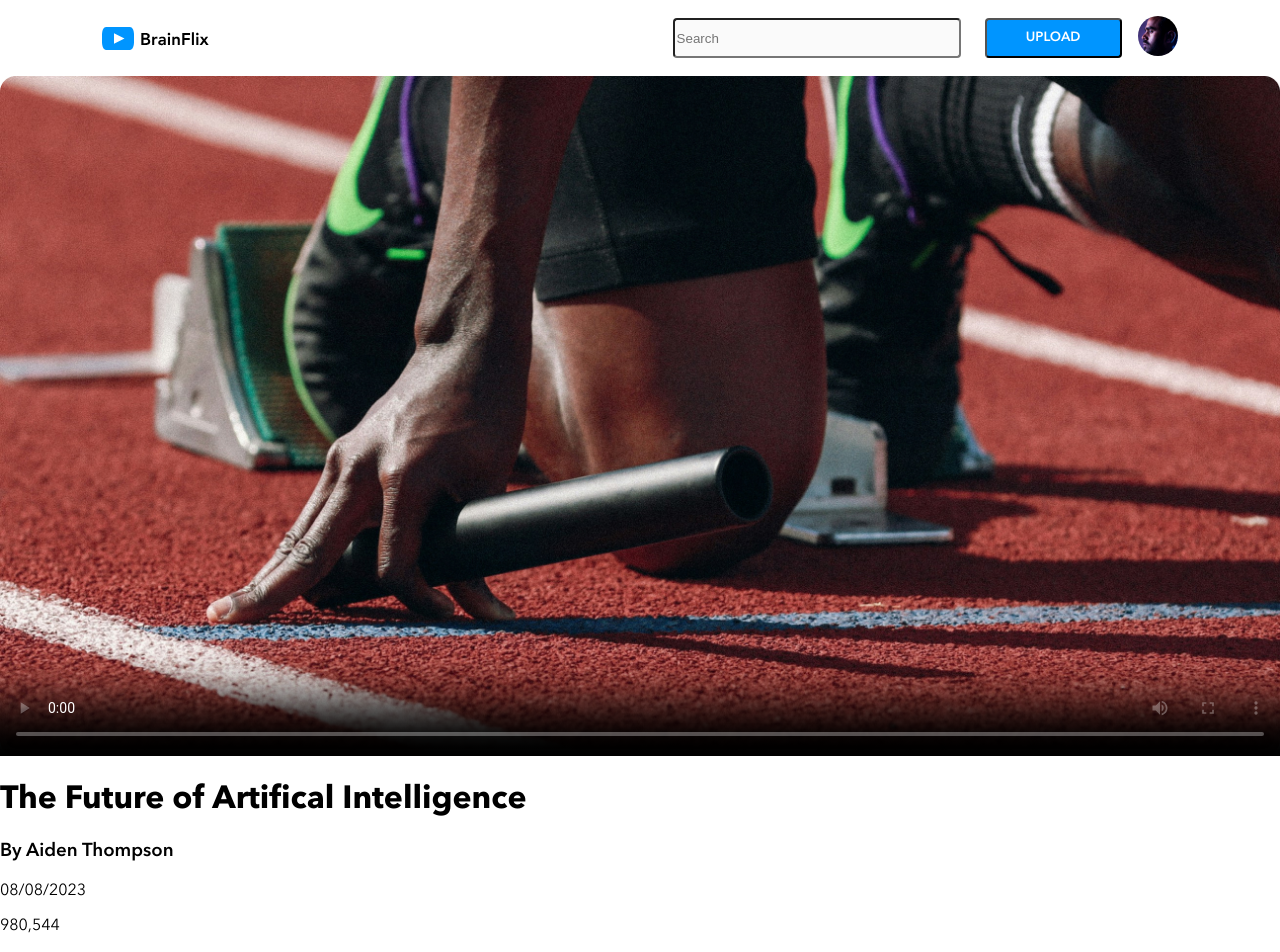
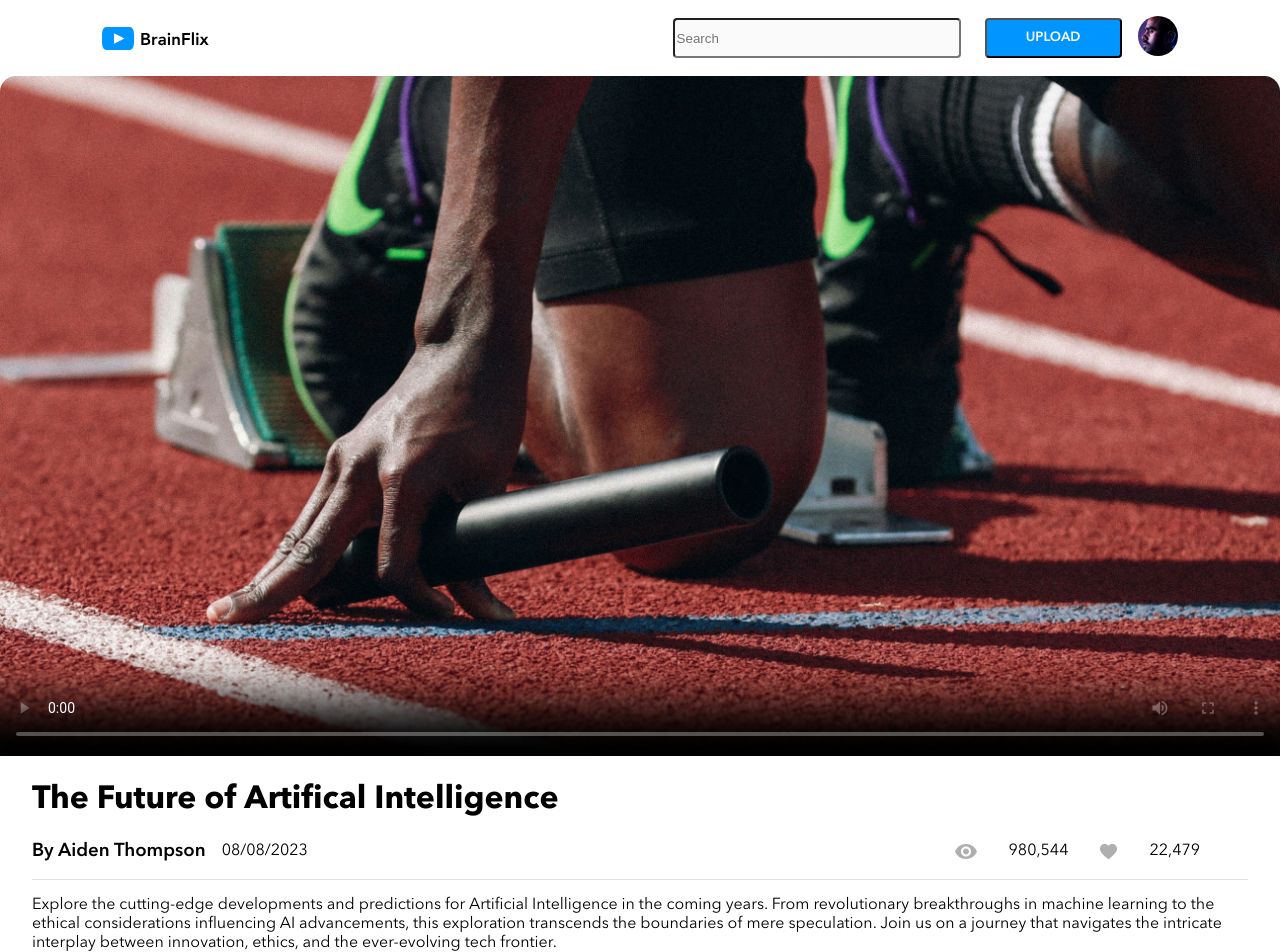
Before and after one commit to Starvingg/jovan-qeleshi-brainflix, a React (Create React App) app: page / in a window 1280 px wide. Shown: the top 952 px of the page. Built offline with nearby package versions, Linux system fonts and the light colour scheme.

Commit message:
Finish video player componenet

```diff
--- a/src/components/VideoPlayer/VideoPlayer.js
+++ b/src/components/VideoPlayer/VideoPlayer.js
@@ -6,20 +6,35 @@ import heartIcon from "../../assets/Icons/likes.svg"
 function VideoPlayer() {
     return (
         <>
-            <div className="videoComponenet">
-                <video className="videoComponenet-controller" controls poster={posterImage} />
+            <div className="videoComponent">
+                <video className="videoComponent-controller" controls poster={posterImage} />
 
                 <div className="videoComponent-infoContainer">
 
-                    <div className="videoComponent-infoContainer-titleInfo">
+                    <div className="videoComponent-infoContainer-title">
                         <h1>The Future of Artifical Intelligence</h1>
                     </div>
 
-                    <div className="videoComponent-infoContainer-titleInfo">
-                        <h3>By Aiden Thompson</h3>
-                        <p>08/08/2023</p>
-                        <p>980,544</p>
-                        <p>22,479</p>
+                    <div className="videoComponent-infoContainer-details">
+
+                        <div className="videoComponent-infoContainer-details-author">
+                            <h3>By Aiden Thompson</h3>
+                            <p>08/08/2023</p>
+                        </div>
+                        <div className="videoComponent-infoContainer-details-viewsLikes">
+                            <div>
+                                <div>
+                                    <img src={viewIcon} />
+                                    <div></div>
+                                    <p>980,544</p>
+                                </div>
+                                <div>
+                                    <img src={heartIcon} />
+                                    <div></div>
+                                    <p>22,479</p>
+                                </div>
+                            </div>
+                        </div>
                     </div>
 
                     <div className="videoComponent-infoContainer-fullInfo">
@@ -28,8 +43,6 @@ function VideoPlayer() {
                             this exploration transcends the boundaries of mere speculation. Join us on a journey that navigates the intricate
                             interplay between innovation, ethics, and the ever-evolving tech frontier.</p>
                     </div>
-
-
                 </div>
 
             </div>
--- a/src/components/VideoPlayer/VideoPlayer.scss
+++ b/src/components/VideoPlayer/VideoPlayer.scss
@@ -1,8 +1,102 @@
 @use "../../app.scss" as *;
 
-.videoComponenet {
+.videoComponent {
 
-    &-controller{
+    &-controller {
         width: 100%;
     }
+
+    &-infoContainer {
+        padding-left: 2rem;
+        padding-right: 2rem;
+
+        &-title {
+            border-bottom: 1px solid $Mercury;
+            @media (min-width: 768px) {
+                border: none;
+            }
+        }
+
+        &-details {
+            display: flex;
+            flex-direction: row;
+            justify-content: space-between;
+            padding-bottom: 1rem;
+            border-bottom: 1px solid $Mercury;
+
+            &-author {
+                display: flex;
+                flex-direction: column;
+
+                @media (min-width: 768px) {
+                    display: flex;
+                    flex-direction: row;
+                    align-items: center;
+                    h3{margin: 0 0rem;}
+                    p {margin: 0 1rem;}
+                }
+
+                h3 {
+                    padding: 1 rem;
+                    margin: 0 rem;
+                }
+
+                p {
+                    padding: 1 rem;
+                    margin: .5 rem;
+                }
+
+            }
+
+            &-viewsLikes {
+                display: flex;
+                flex-direction: row;
+
+                @media (min-width: 768px) {
+                    display: flex;
+                    flex-direction: row;
+                    align-items: center;
+                    h3{margin: 0 1rem;}
+                    p {margin: 0 1rem;}
+                }
+
+                h3 {
+                    padding: 1 rem;
+                    margin: .5 rem;
+                }
+
+                p {
+                    padding: 1 rem;
+                    margin: .5 rem;
+                }
+
+                div {
+                    display: flex;
+                    flex-direction: column;
+                    margin-right: 0;
+                    padding-right: 1rem;
+
+                    @media (min-width: 768px) {
+                        display: flex;
+                        flex-direction: row;
+                        align-items: center;
+                        margin: 0 0rem;
+                        margin-right: 0;
+                    }
+
+                    div {
+                        display: flex;
+                        flex-direction: row;
+                        div {
+                            width: 5px;
+                            margin: 0;
+                        }
+                    }
+                }
+            }
+
+        }
+
+    }
+
 }
```
